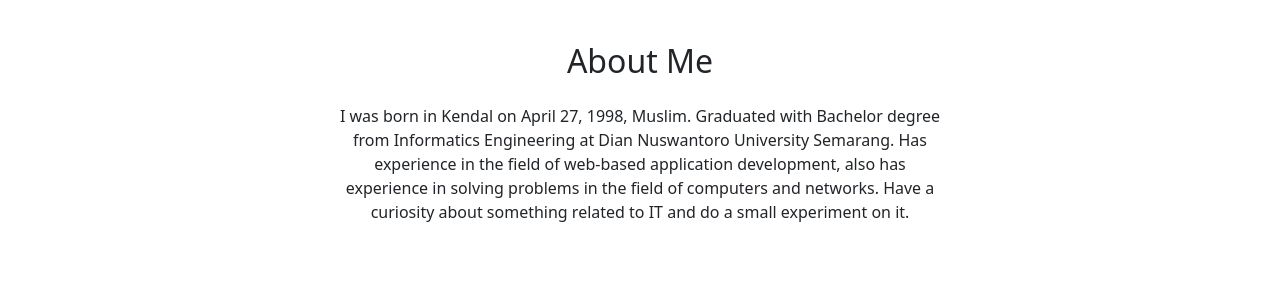
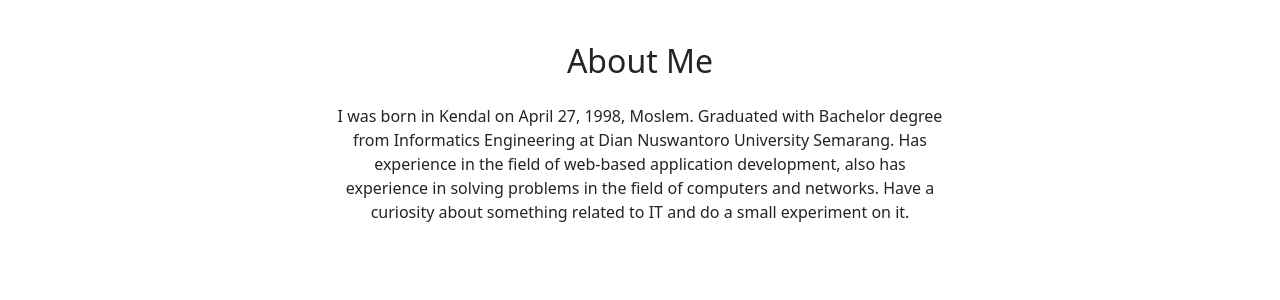
Before and after one commit to banutri/my_profile, a CodeIgniter app: page /database/ in a window 1280 px wide. Shown: the part 730-1030 px from the top of the page. Run offline with CodeIgniter, Linux system fonts and the light colour scheme; some libraries are stand-ins or nearby versions.

Commit message:
save progress

```diff
--- a/application/views/my_profile_page/v_main.php
+++ b/application/views/my_profile_page/v_main.php
@@ -71,7 +71,7 @@
       </div>
       <div class="row text-center justify-content-center mb-5">
         <div class="col-lg-6">
-          <p>I was born in Kendal on April 27, 1998, Muslim. Graduated with Bachelor degree from Informatics Engineering
+          <p>I was born in Kendal on April 27, 1998, Moslem. Graduated with Bachelor degree from Informatics Engineering
             at Dian Nuswantoro University Semarang. Has experience in the field of web-based application development,
             also has experience in solving problems in the field of computers and networks. Have a curiosity about
             something related to IT and do a small experiment on it. </p>
```
